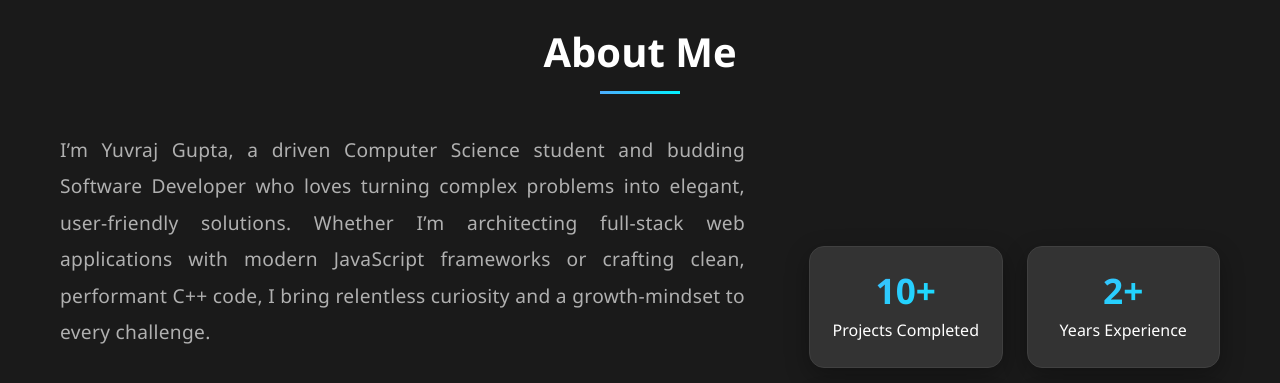
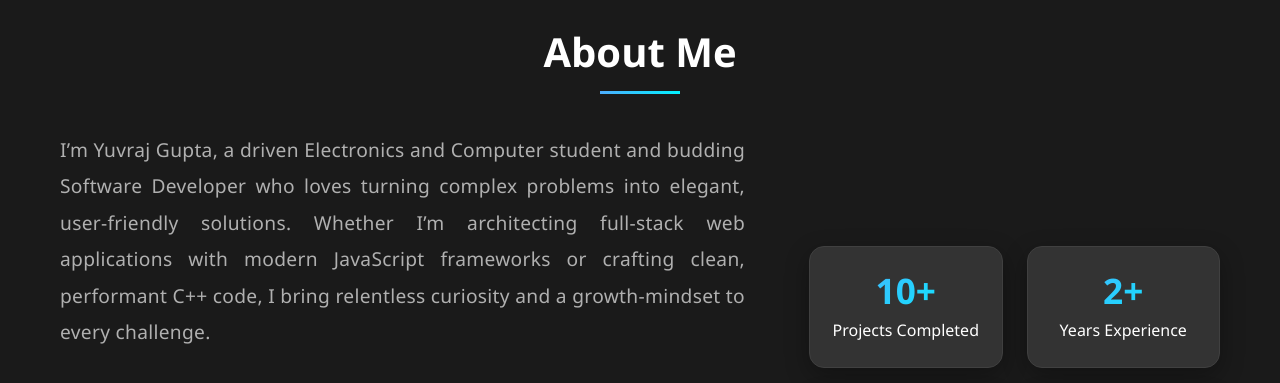
Before and after one commit to Yuvrajg2442/Portfolio-Yuvraj, a plain HTML site: page index.html in a window 1280 px wide. Shown: the part 860-1243 px from the top of the page. Drawn offline with Linux system fonts and the light colour scheme.

Commit message:
Update Degree.html

```diff
--- a/index.html
+++ b/index.html
@@ -1125,7 +1125,7 @@
             <h2 class="section-title fade-in">About Me</h2>
             <div class="about-content fade-in">
                 <div class="about-text">
-                    <p>I’m Yuvraj Gupta, a driven Computer Science student and budding Software Developer who loves turning complex problems into elegant, user‑friendly solutions. Whether I’m architecting full‑stack web applications with modern JavaScript frameworks or crafting clean, performant C++ code, I bring relentless curiosity and a growth‑mindset to every challenge.</p>
+                    <p>I’m Yuvraj Gupta, a driven Electronics and Computer student and budding Software Developer who loves turning complex problems into elegant, user‑friendly solutions. Whether I’m architecting full‑stack web applications with modern JavaScript frameworks or crafting clean, performant C++ code, I bring relentless curiosity and a growth‑mindset to every challenge.</p>
 
                     <p>My mission? To turn ideas into intuitive, impactful software that delights users and pushes the boundaries of what’s possible.</p>
 
```
